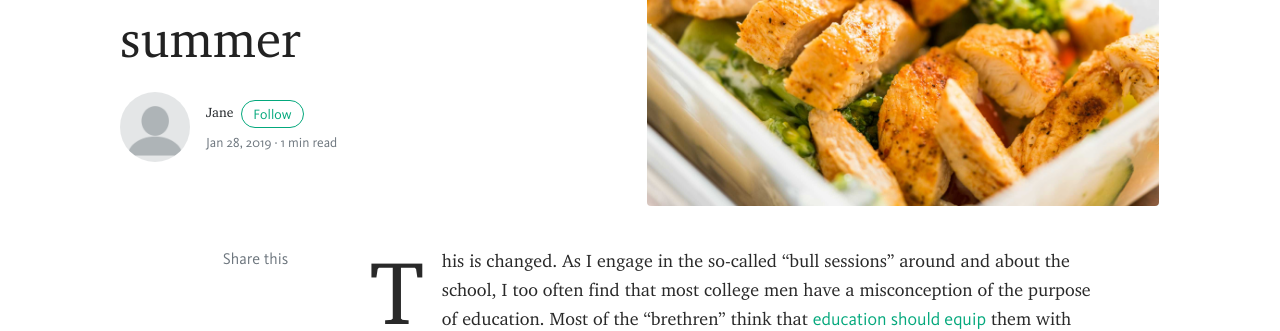
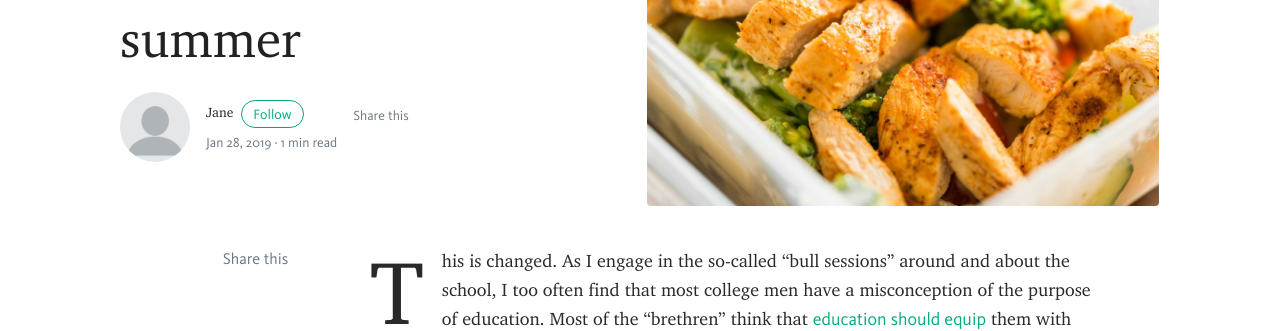
Before and after one commit to hayden-rhee/devlog, a Jekyll site: the page built from _posts/2019-01-28-we-all-wait-for-summer.md, in a window 1280 px wide. Shown: the part 235-566 px from the top of the page. Built offline with Jekyll 4.4.1, drawn with Linux system fonts in a browser that asks for light colours; nearby versions of some CDN libraries; comment, search, counter and statistics services are not loaded.

Commit message:
automatic commit on 2020-07-06 15:45:04

```diff
--- a/_layouts/post.html
+++ b/_layouts/post.html
@@ -19,8 +19,22 @@
                         {% if author.avatar %}
                         <img class="rounded-circle" src="{{site.baseurl}}/{{author.avatar}}" alt="{{author.name}}" width="70"/>
                         {% endif %}
-						<small class="ml-3"> {{ author.name }} <span><a target="_blank" href="{{ author.twitter }}" class="btn btn-outline-success btn-sm btn-round ml-1">Follow</a></span>
-                            <span class="text-muted d-block mt-1">{{ page.date | date: '%b %d, %Y' }} · {% include meta-read-time.html %}</span>
+						<small class="ml-3"> {{ author.name }}
+										<span><a target="_blank" href="{{ author.twitter }}" class="btn btn-outline-success btn-sm btn-round ml-1">Follow</a></span>
+                    <span class="text-muted d-block mt-1">{{ page.date | date: '%b %d, %Y' }} · {% include meta-read-time.html %}</span>
+						</small>
+						<small class="ml-3">
+								<div class="text-muted">Share this</div>
+								<div class="share d-inline-block">
+									<!-- AddToAny BEGIN -->
+									<div class="a2a_kit a2a_kit_size_32 a2a_default_style">
+										<a class="a2a_dd" href="https://www.addtoany.com/share"></a>
+										<a class="a2a_button_facebook"></a>
+										<a class="a2a_button_twitter"></a>
+									</div>
+									<script async src="https://static.addtoany.com/menu/page.js"></script>
+									<!-- AddToAny END -->
+								</div>
 						</small>
 					</div>
 				</div>
--- a/_pages/author-hyeon-lee.html
+++ b/_pages/author-hyeondong-lee.html
@@ -1,7 +1,7 @@
 ---
-title: "Hyeon Lee"
+title: "Hyeondong Lee"
 layout: default
-permalink: "/author-hyeon-lee.html"
+permalink: "/author-hyeondong-lee.html"
 ---
 <div class="container">
 <div class="row justify-content-center">
```
